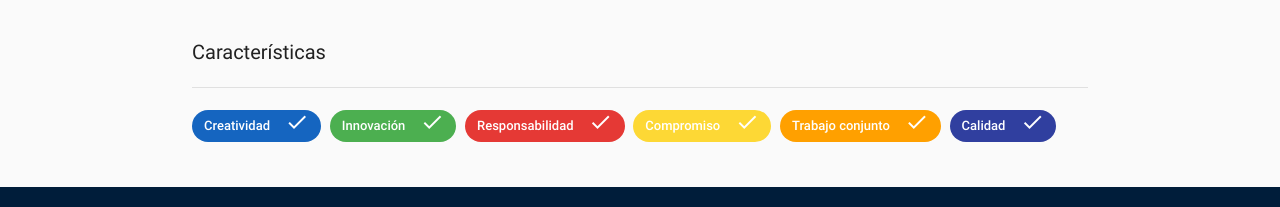
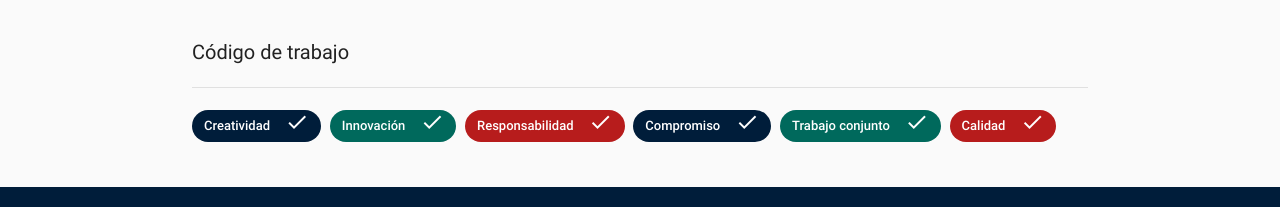
Before and after one commit to Fabianchi/portfolio, a plain HTML site: page index.html in a window 1280 px wide. Shown: the part 1659-1866 px from the top of the page. Drawn offline with nearby package versions, Linux system fonts and the light colour scheme.

Commit message:
chip colors changed

```diff
--- a/css/fabianchi.css
+++ b/css/fabianchi.css
@@ -55,6 +55,9 @@ body{
 .deep-blue{
 	color: #001d3a !important;
 }
+.bg-deep-blue{
+	background-color: #001d3a !important;
+}
 .link{
 	font-size: 16px;
 	font-weight: bold;
--- a/index.html
+++ b/index.html
@@ -120,15 +120,15 @@
     </div>
 
     <div class="row container">
-      <p>Características</p>
+      <p>Código de trabajo</p>
       <div class="divider"></div>
       <br>
-      <div class="chip white-text blue darken-3">Creatividad<i class="material-icons right">done</i></div>
-      <div class="chip white-text green">Innovación<i class="material-icons right">done</i></div>
-      <div class="chip white-text red darken-1">Responsabilidad<i class="material-icons right">done</i></div>
-      <div class="chip white-text yellow darken-1">Compromiso<i class="material-icons right">done</i></div>
-      <div class="chip white-text amber darken-2">Trabajo conjunto<i class="material-icons right">done</i></div>
-      <div class="chip white-text indigo darken-2">Calidad<i class="material-icons right">done</i></div>
+      <div class="chip white-text bg-deep-blue">Creatividad<i class="material-icons right">done</i></div>
+      <div class="chip white-text teal darken-3">Innovación<i class="material-icons right">done</i></div>
+      <div class="chip white-text red darken-4">Responsabilidad<i class="material-icons right">done</i></div>
+      <div class="chip white-text bg-deep-blue">Compromiso<i class="material-icons right">done</i></div>
+      <div class="chip white-text teal darken-3">Trabajo conjunto<i class="material-icons right">done</i></div>
+      <div class="chip white-text red darken-4">Calidad<i class="material-icons right">done</i></div>
     </div>
   </div>
 
```
